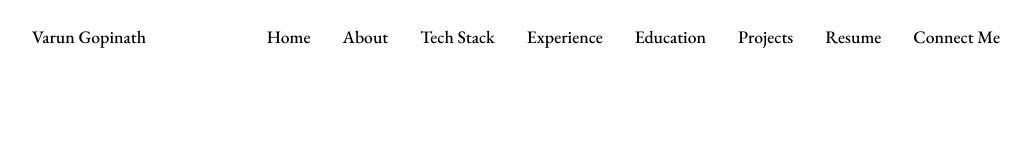
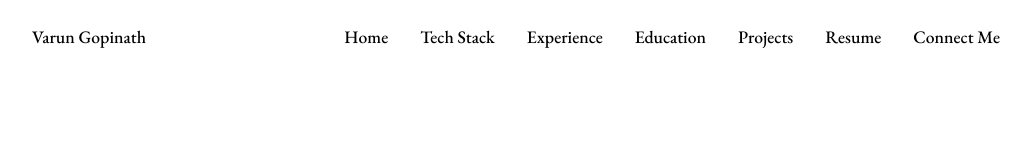
Before and after one commit to varungnathan/varun-gopinath-portfolio, a React (Create React App) app: page / in a window 1280 px wide. Shown: the top 160 px of the page, without its empty margins (124-1155 px from the left). Built offline with nearby package versions, Linux system fonts and the light colour scheme.

Commit message:
Comment out the About section in the Header component

```diff
--- a/src/components/header/Header.jsx
+++ b/src/components/header/Header.jsx
@@ -45,11 +45,11 @@ const Header = () => {
               </Link>
             </li>
 
-            <li className="nav__item">
+            {/* <li className="nav__item">
               <a href="#about" className="nav__link">
                 <i className="uil uil-user nav__icon"></i> About
               </a>
-            </li>
+            </li> */}
 
             <li className="nav__item">
               <a href="#skills" className="nav__link">
```
